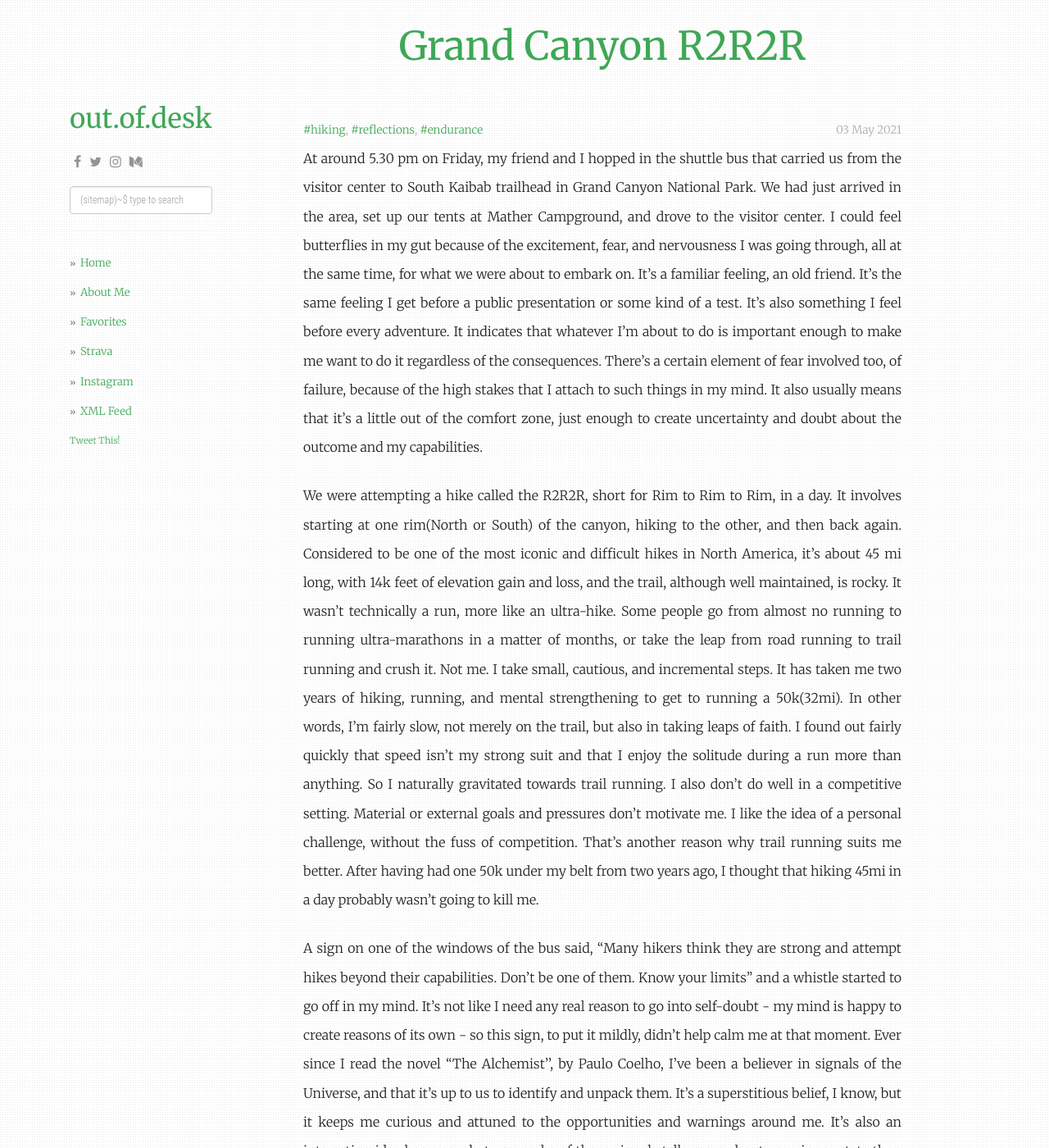
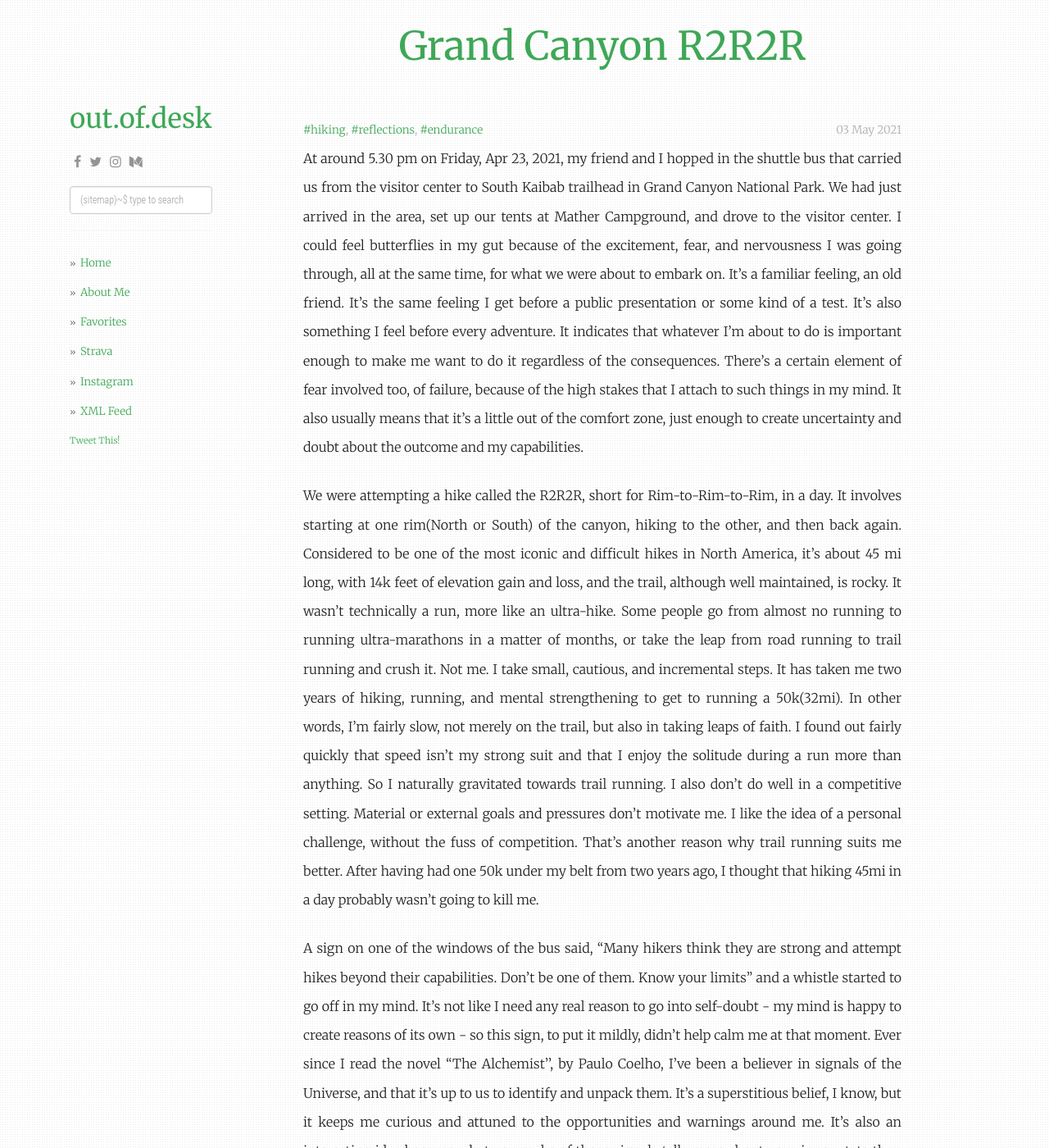
Before and after one commit to outofdesk/outofdesk.github.io, a Jekyll site: the page built from _posts/2021-05-03-grand-canyon-r2r2r.md, in a window 1280 px wide and 1400 px high. Shown: the whole window at 82% size. Built offline with Jekyll 4.4.1, drawn with Linux system fonts in a browser that asks for light colours; nearby versions of some CDN libraries; a script that is not in the unit is left out; comment, search, counter and statistics services are not loaded; some of the changed text lies outside the part shown.

Commit message:
edits grand canyon

```diff
--- a/_posts/2021-05-03-grand-canyon-r2r2r.md
+++ b/_posts/2021-05-03-grand-canyon-r2r2r.md
@@ -7,9 +7,9 @@
 image: ""
 ---
 
-At around 5.30 pm on Friday, my friend and I hopped in the shuttle bus that carried us from the visitor center to South Kaibab trailhead in Grand Canyon National Park. We had just arrived in the area, set up our tents at Mather Campground, and drove to the visitor center. I could feel butterflies in my gut because of the excitement, fear, and nervousness I was going through, all at the same time, for what we were about to embark on. It's a familiar feeling, an old friend. It's the same feeling I get before a public presentation or some kind of a test. It's also something I feel before every adventure. It indicates that whatever I'm about to do is important enough to make me want to do it regardless of the consequences. There's a certain element of fear involved too, of failure, because of the high stakes that I attach to such things in my mind. It also usually means that it's a little out of the comfort zone, just enough to create uncertainty and doubt about the outcome and my capabilities.
+At around 5.30 pm on Friday, Apr 23, 2021, my friend and I hopped in the shuttle bus that carried us from the visitor center to South Kaibab trailhead in Grand Canyon National Park. We had just arrived in the area, set up our tents at Mather Campground, and drove to the visitor center. I could feel butterflies in my gut because of the excitement, fear, and nervousness I was going through, all at the same time, for what we were about to embark on. It's a familiar feeling, an old friend. It's the same feeling I get before a public presentation or some kind of a test. It's also something I feel before every adventure. It indicates that whatever I'm about to do is important enough to make me want to do it regardless of the consequences. There's a certain element of fear involved too, of failure, because of the high stakes that I attach to such things in my mind. It also usually means that it's a little out of the comfort zone, just enough to create uncertainty and doubt about the outcome and my capabilities.
 
-We were attempting a hike called the R2R2R, short for Rim to Rim to Rim, in a day. It involves starting at one rim(North or South) of the canyon, hiking to the other, and then back again. Considered to be one of the most iconic and difficult hikes in North America, it’s about 45 mi long, with 14k feet of elevation gain and loss, and the trail, although well maintained, is rocky. It wasn’t technically a run, more like an ultra-hike. Some people go from almost no running to running ultra-marathons in a matter of months, or take the leap from road running to trail running and crush it. Not me. I take small, cautious, and incremental steps. It has taken me two years of hiking, running, and mental strengthening to get to running a 50k(32mi). In other words, I'm fairly slow, not merely on the trail, but also in taking leaps of faith. I found out fairly quickly that speed isn’t my strong suit and that I enjoy the solitude during a run more than anything. So I naturally gravitated towards trail running. I also don't do well in a competitive setting. Material or external goals and pressures don't motivate me. I like the idea of a personal challenge, without the fuss of competition. That's another reason why trail running suits me better. After having had one 50k under my belt from two years ago, I thought that hiking 45mi in a day probably wasn't going to kill me.
+We were attempting a hike called the R2R2R, short for Rim-to-Rim-to-Rim, in a day. It involves starting at one rim(North or South) of the canyon, hiking to the other, and then back again. Considered to be one of the most iconic and difficult hikes in North America, it’s about 45 mi long, with 14k feet of elevation gain and loss, and the trail, although well maintained, is rocky. It wasn’t technically a run, more like an ultra-hike. Some people go from almost no running to running ultra-marathons in a matter of months, or take the leap from road running to trail running and crush it. Not me. I take small, cautious, and incremental steps. It has taken me two years of hiking, running, and mental strengthening to get to running a 50k(32mi). In other words, I'm fairly slow, not merely on the trail, but also in taking leaps of faith. I found out fairly quickly that speed isn’t my strong suit and that I enjoy the solitude during a run more than anything. So I naturally gravitated towards trail running. I also don't do well in a competitive setting. Material or external goals and pressures don't motivate me. I like the idea of a personal challenge, without the fuss of competition. That's another reason why trail running suits me better. After having had one 50k under my belt from two years ago, I thought that hiking 45mi in a day probably wasn't going to kill me.
 
 A sign on one of the windows of the bus said, "Many hikers think they are strong and attempt hikes beyond their capabilities. Don't be one of them. Know your limits" and a whistle started to go off in my mind. It’s not like I need any real reason to go into self-doubt - my mind is happy to create reasons of its own - so this sign, to put it mildly, didn’t help calm me at that moment. Ever since I read the novel "The Alchemist'', by Paulo Coelho, I've been a believer in signals of the Universe, and that it's up to us to identify and unpack them. It’s a superstitious belief, I know, but it keeps me curious and attuned to the opportunities and warnings around me. It’s also an interesting idea because what you make of those signals tells more about your inner state than about the Universe. I took the sign on the bus as a warning for me to back off before I did something stupid. I felt like I was the ignorant hiker that it was referring to. As I was thinking about it, the bus dropped us at the trailhead and it was time to get off.
 
```
Also changed, not shown: other parts of _posts/2021-05-03-grand-canyon-r2r2r.md (+1 -1 lines), 3 other files.
